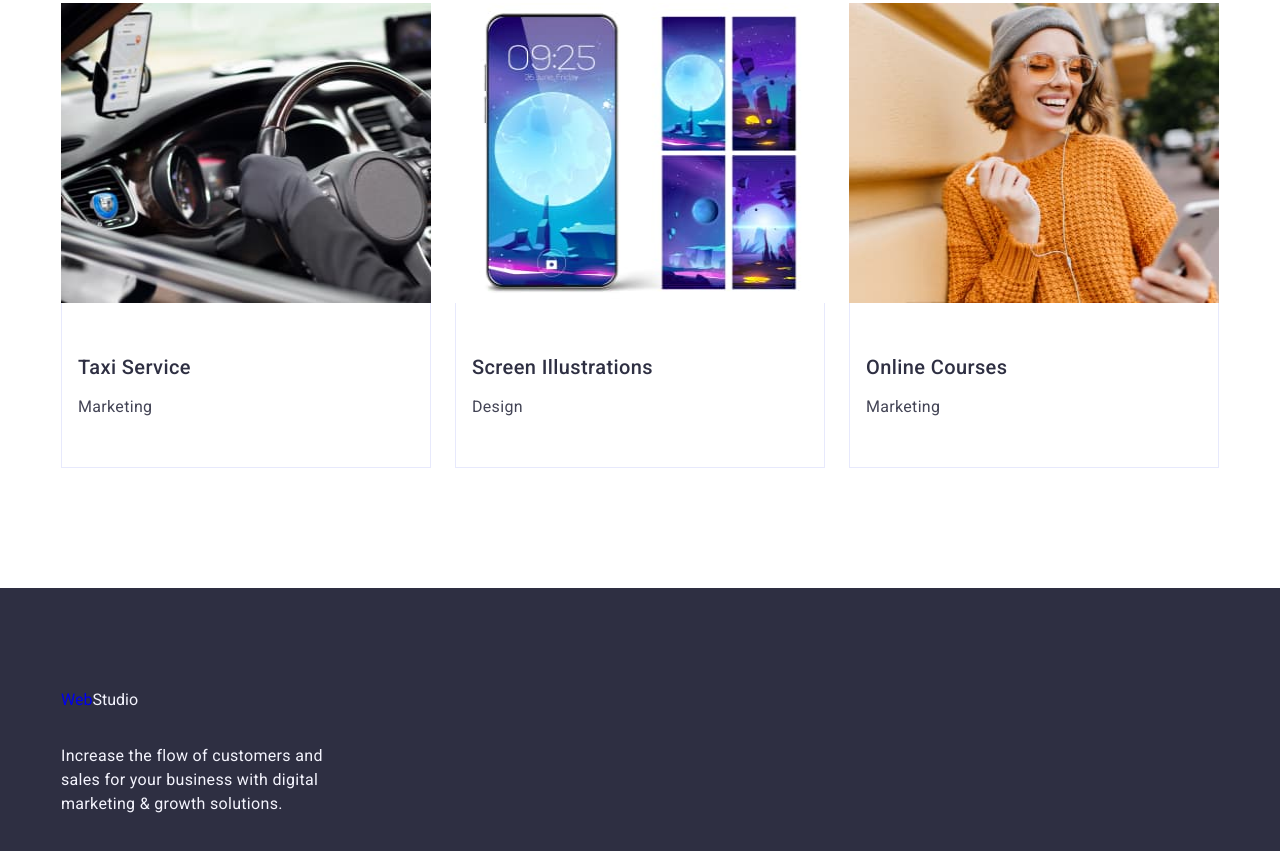
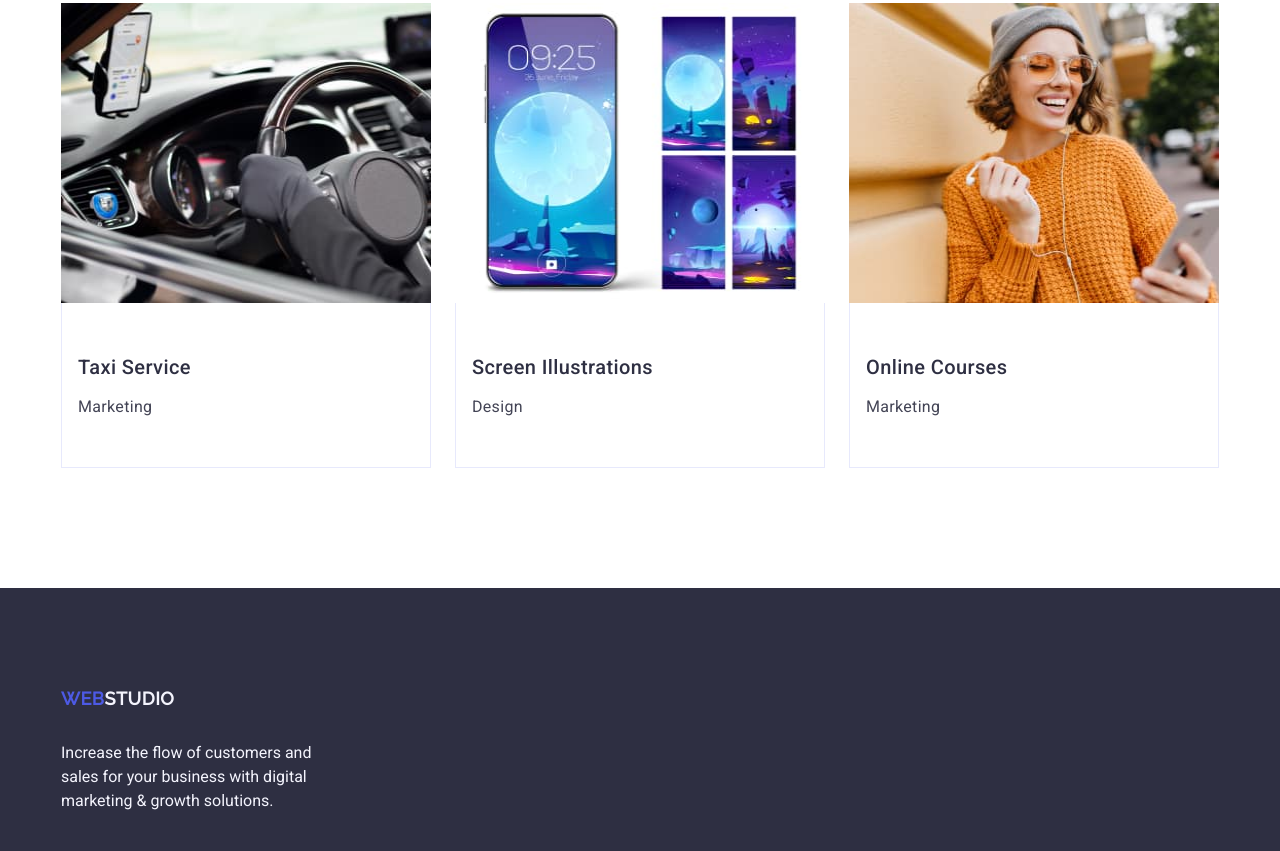
Before and after one commit to xxxPavel/goit-markup-hw-03, a plain HTML site: page index.html in a window 1280 px wide. Shown: the part 2646-3497 px from the top of the page. Drawn offline with nearby package versions, Linux system fonts and the light colour scheme.

Commit message:
mentor 2

```diff
--- a/css/styles.css
+++ b/css/styles.css
@@ -250,9 +250,9 @@ address {
   flex-direction: column;
 }
 .section-three {
-  background-color: #f4f4fd;
+  background-color: #F4F4FD;
   padding: 120px 0;
-  background-color: #4d5ae5;
+
 }
 
 .team-list {
@@ -260,7 +260,7 @@ address {
   gap: 24px;
   margin: 0 auto;
   padding: 0;
-  background-color: aquamarine;
+
   justify-content:space-between ;
 }
 .team-card {
@@ -421,14 +421,33 @@ address {
   padding: 100px 0;
 }
 .footer-p {
+  font-family: "Roboto",sans-serif;
   color: #f4f4fd;
-  letter-spacing: 0.02em;
-  /* padding: 100px 0; */
+  letter-spacing:2%;
   max-width: 264px;
+  font-weight: 400;
+  font-size: 16px;
+  line-height: 24px;;
+
+
 }
 .footer-a {
   display: inline-block;
   margin-bottom: 16px;
+  text-transform: uppercase;
+
+
+  font-family: 'Raleway', sans-serif;
+  font-weight: 700;
+  font-size: 18px;
+  line-height: 1.17;
+  letter-spacing: 0.03em;
+
+  color: #4d5ae5;
+
+
+
+
 }
 .container-block{
   display:block;
```
